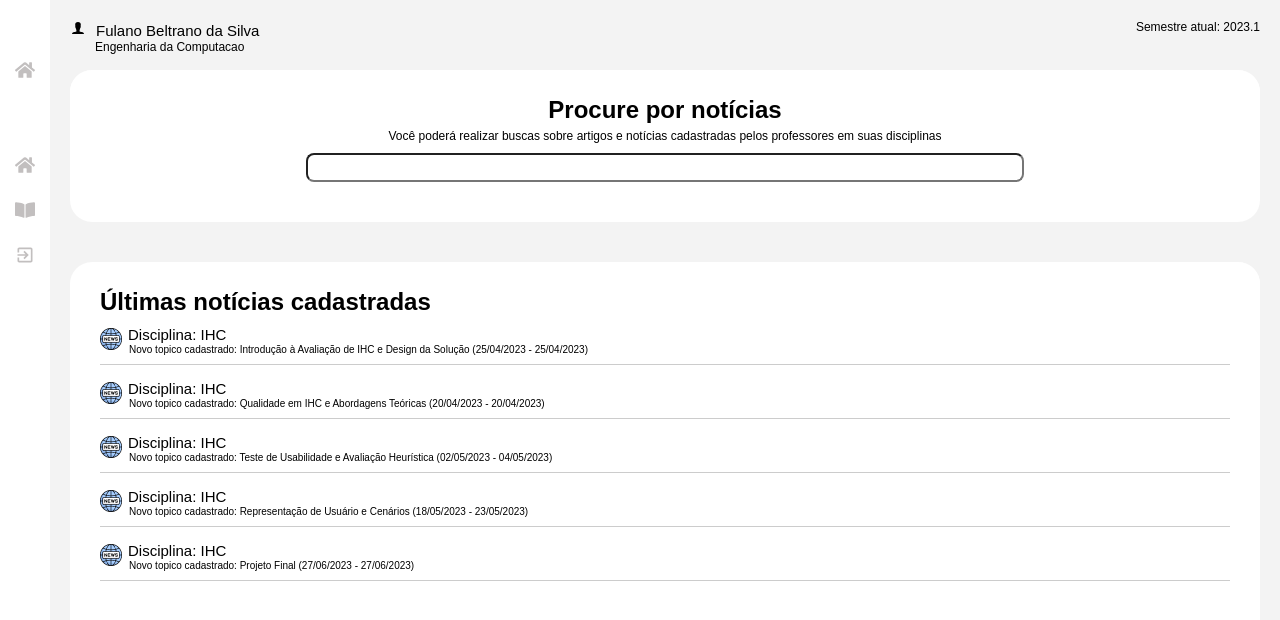
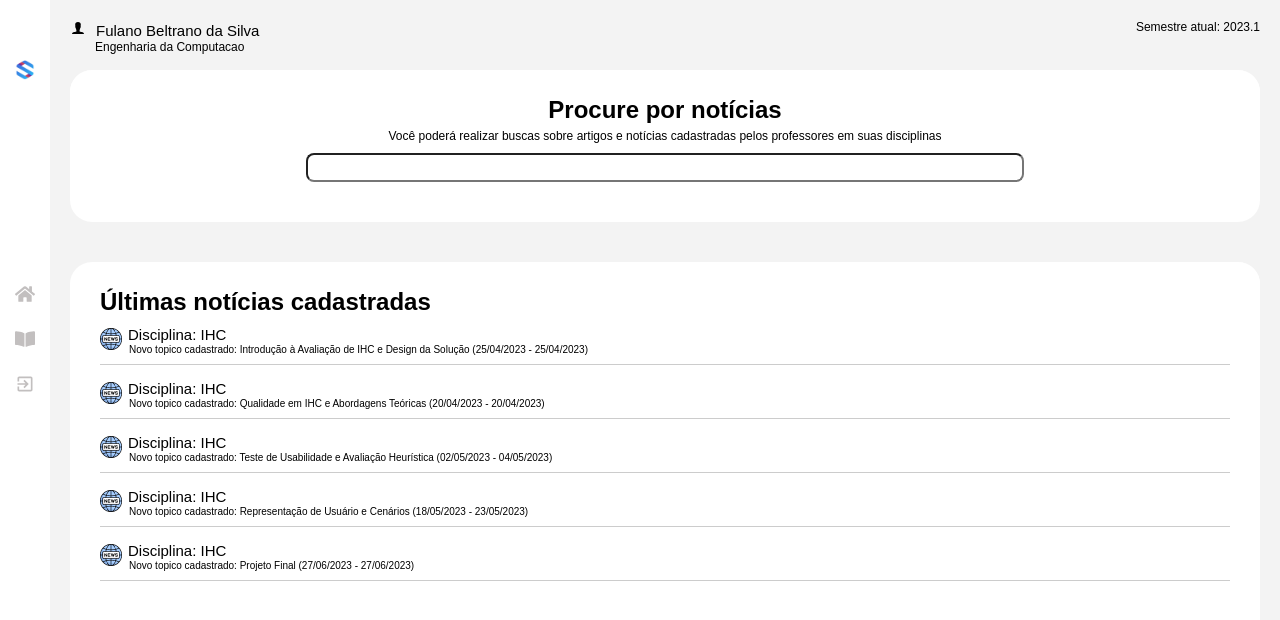
Before and after one commit to victorluizskt/ihc-sigaa-2.0-frontend, a React (Create React App) app: page /home in a window 1280 px wide. Shown: the top 620 px of the page. Built offline with nearby package versions, Linux system fonts and the light colour scheme.

Commit message:
Ajustando sidebar

```diff
--- a/src/components/Sidebar/Sidebar.jsx
+++ b/src/components/Sidebar/Sidebar.jsx
@@ -1,5 +1,6 @@
 import React from 'react';
 import { SidebarWrapper } from './styled'
+import LogoSite from '../../assets/logo.png';
 import {
     FaHome,
     FaBookOpen,
@@ -12,7 +13,6 @@ import { NavLink } from 'react-router-dom';
 
 
 const Sidebar = ({children}) => {
-
     const Logo = {
         path:"/home",
         name:"Dashboard",
@@ -40,9 +40,9 @@ const Sidebar = ({children}) => {
     return (
         <div className="container">
            <SidebarWrapper>
-                <NavLink to={Logo.path} className="link">
-                    <div style={{ marginTop: "50px", marginBottom: "50px"}}>
-                        <div className="icon">{Logo.icon}</div>
+                <NavLink to={Logo.path} className="link" style={{ cursor: 'default' }}>
+                    <div style={{ marginTop: "50px", marginBottom: "180px", cursor: 'none'}}>
+                        <img src={LogoSite} alt='LogoMarca' width='20px' height='20px' style={{ cursor: 'pointer'}} />
                     </div>
                 </NavLink>
                 <NavLink to={Home.path} className="link" activeclassName="active">
```
